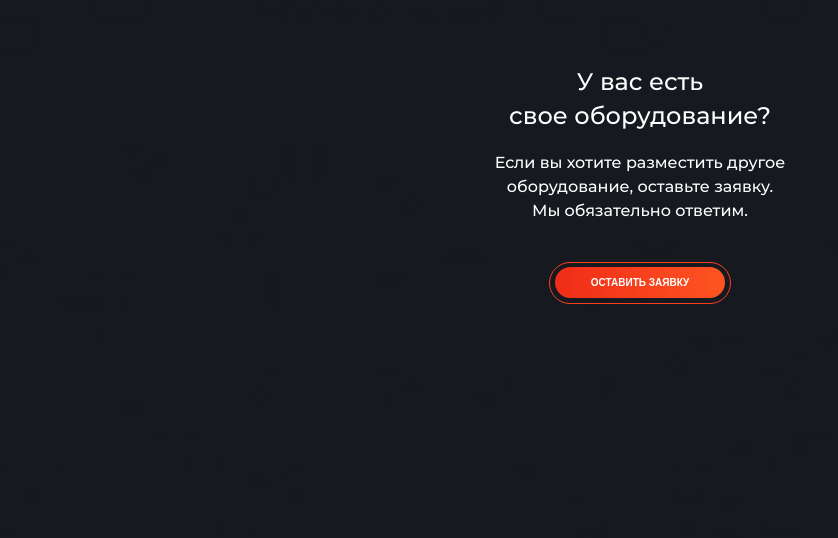
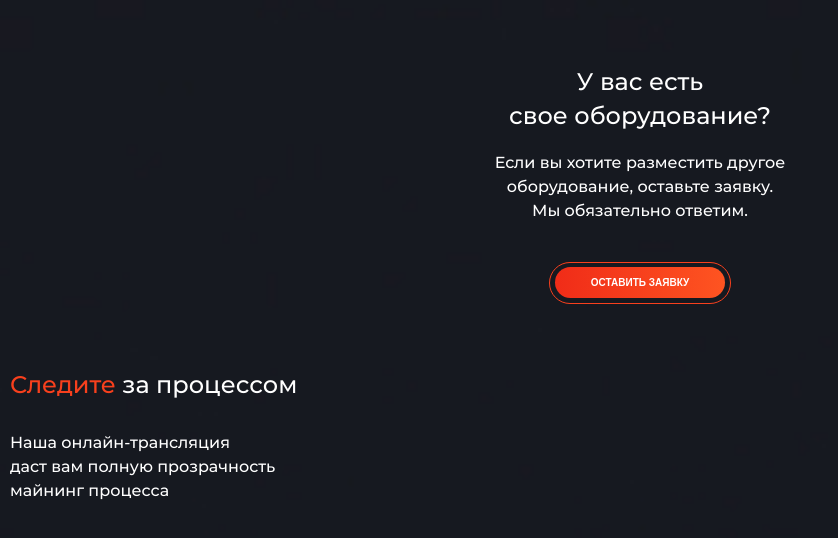
Before and after one commit to fregire/dataminig, a website: page src/index.html in a window 1280 px wide. Shown: the part 1454-1992 px from the top of the page, without its empty margins (0-838 px from the left). Drawn offline with Linux system fonts and the light colour scheme; a web font is replaced by a local one.

Commit message:
Сделан текст в секции video-slider

```diff
--- a/src/index.html
+++ b/src/index.html
@@ -176,6 +176,12 @@
 				<button class="btn">Оставить заявку</button>
 			</div>
 		</section>
+		<section class="video-slider">
+			<div class="video-slider__header">
+				<h2 class="headline"><span class="marked-text">Следите </span>за процессом</h2>
+				<p class="video-slider__text">Наша онлайн-трансляция <br>даст вам полную прозрачность <br>майнинг процесса</p>
+			</div>
+		</section>
 	</main>
 	<script src="js/jquery.min.js"></script>
 	<script src="js/slick.min.js"></script>
--- a/src/less/style.less
+++ b/src/less/style.less
@@ -386,3 +386,14 @@
 	margin-top: 18px;
 	margin-bottom: 44px;
 }
+
+/* Block - video-slider */
+.video-slider__header {
+	padding: 0 10px;
+	padding-top: 75px;
+}
+
+.video-slider__text {
+	margin-top: 34px;
+	margin-bottom: 32px;
+}
```
Also changed, not shown: src/css/style.css.
